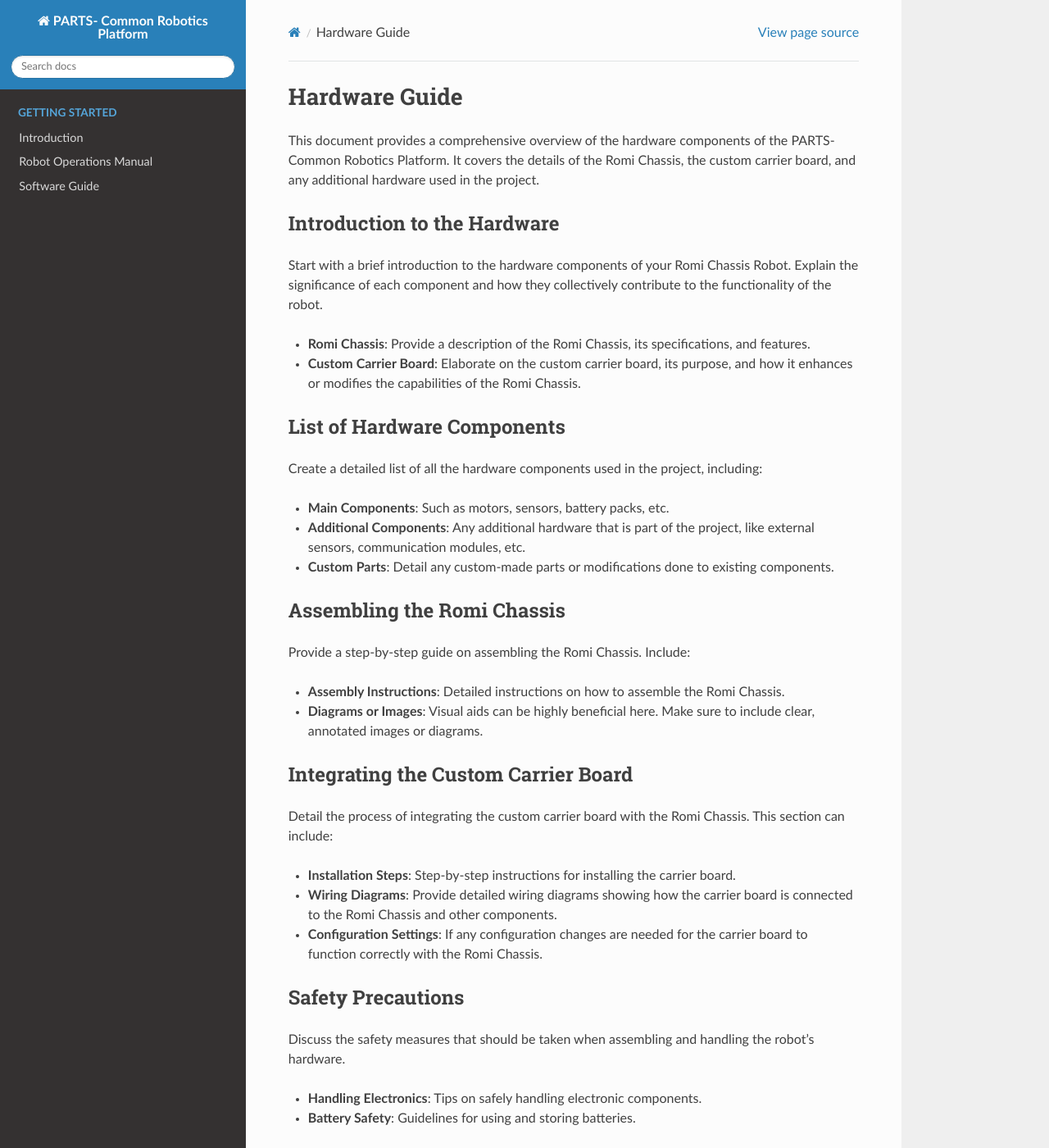
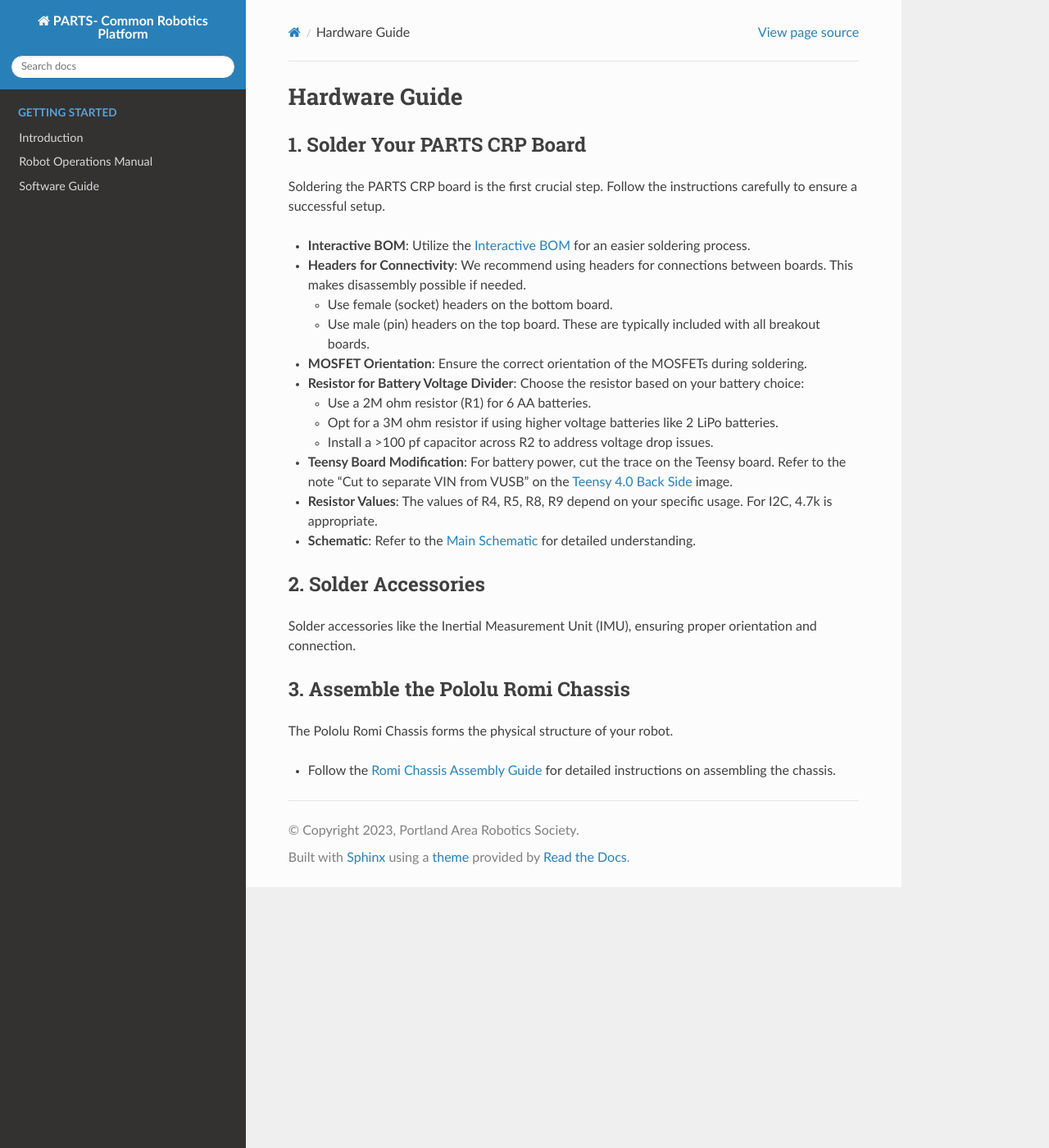
Before and after one commit to RoseCityRobotics/common_platform, a Sphinx documentation site: the page built from docs/source/hardware.md, in a window 1280 px wide and 1400 px high. Shown: the whole window at 82% size. Built offline with Sphinx 7.4.7 and the Read the Docs theme 3.1.0, drawn with Linux system fonts in a browser that asks for light colours; some of the changed text lies outside the part shown.

Commit message:
update the hardware

```diff
--- a/docs/source/hardware.md
+++ b/docs/source/hardware.md
@@ -1,51 +1,25 @@
 # Hardware Guide
 
-This document provides a comprehensive overview of the hardware components of the PARTS- Common Robotics Platform. It covers the details of the Romi Chassis, the custom carrier board, and any additional hardware used in the project.
+#### 1. Solder Your PARTS CRP Board
+Soldering the PARTS CRP board is the first crucial step. Follow the instructions carefully to ensure a successful setup.
 
-## Introduction to the Hardware
+- **Interactive BOM**: Utilize the [Interactive BOM](https://htmlpreview.github.io/?https://github.com/rosecityrobotics/common_platform/blob/master/hardware/romi_board/bom/ibom.html) for an easier soldering process.
+- **Headers for Connectivity**: We recommend using headers for connections between boards. This makes disassembly possible if needed.
+  - Use female (socket) headers on the bottom board.
+  - Use male (pin) headers on the top board. These are typically included with all breakout boards.
+- **MOSFET Orientation**: Ensure the correct orientation of the MOSFETs during soldering.
+- **Resistor for Battery Voltage Divider**: Choose the resistor based on your battery choice:
+  - Use a 2M ohm resistor (R1) for 6 AA batteries.
+  - Opt for a 3M ohm resistor if using higher voltage batteries like 2 LiPo batteries.
+  - Install a >100 pf capacitor across R2 to address voltage drop issues.
+- **Teensy Board Modification**: For battery power, cut the trace on the Teensy board. Refer to the note "Cut to separate VIN from VUSB" on the [Teensy 4.0 Back Side](https://github.com/rosecityrobotics/common_platform/blob/master/hardware/main_schematic.pdf) image.
+- **Resistor Values**: The values of R4, R5, R8, R9 depend on your specific usage. For I2C, 4.7k is appropriate.
+- **Schematic**: Refer to the [Main Schematic](https://github.com/rosecityrobotics/common_platform/blob/master/hardware/main_schematic.pdf) for detailed understanding.
 
-Start with a brief introduction to the hardware components of your Romi Chassis Robot. Explain the significance of each component and how they collectively contribute to the functionality of the robot.
+#### 2. Solder Accessories
+Solder accessories like the Inertial Measurement Unit (IMU), ensuring proper orientation and connection.
 
-- **Romi Chassis**: Provide a description of the Romi Chassis, its specifications, and features.
-- **Custom Carrier Board**: Elaborate on the custom carrier board, its purpose, and how it enhances or modifies the capabilities of the Romi Chassis.
+#### 3. Assemble the Pololu Romi Chassis
+The Pololu Romi Chassis forms the physical structure of your robot.
 
-## List of Hardware Components
-
-Create a detailed list of all the hardware components used in the project, including:
-
-- **Main Components**: Such as motors, sensors, battery packs, etc.
-- **Additional Components**: Any additional hardware that is part of the project, like external sensors, communication modules, etc.
-- **Custom Parts**: Detail any custom-made parts or modifications done to existing components.
-
-## Assembling the Romi Chassis
-
-Provide a step-by-step guide on assembling the Romi Chassis. Include:
-
-- **Assembly Instructions**: Detailed instructions on how to assemble the Romi Chassis.
-- **Diagrams or Images**: Visual aids can be highly beneficial here. Make sure to include clear, annotated images or diagrams.
-
-## Integrating the Custom Carrier Board
-
-Detail the process of integrating the custom carrier board with the Romi Chassis. This section can include:
-
-- **Installation Steps**: Step-by-step instructions for installing the carrier board.
-- **Wiring Diagrams**: Provide detailed wiring diagrams showing how the carrier board is connected to the Romi Chassis and other components.
-- **Configuration Settings**: If any configuration changes are needed for the carrier board to function correctly with the Romi Chassis.
-
-## Safety Precautions
-
-Discuss the safety measures that should be taken when assembling and handling the robot's hardware.
-
-- **Handling Electronics**: Tips on safely handling electronic components.
-- **Battery Safety**: Guidelines for using and storing batteries.
-
-## Troubleshooting Common Hardware Issues
-
-Provide solutions to some common hardware-related problems that users might encounter.
-
-- **Symptom-Based Troubleshooting Guide**: List common symptoms and their potential solutions.
-- **Maintenance Tips**: Advice on regular maintenance practices to keep the hardware in good working condition.
-
-## Conclusion
-
-Conclude the hardware overview by summarizing the key points. Encourage readers to proceed to the software documentation for information on how to operate the assembled hardware.
+- Follow the [Romi Chassis Assembly Guide](https://www.pololu.com/docs/0J68/4) for detailed instructions on assembling the chassis.
```
Also changed, not shown: README.md (+0 -29 lines).
